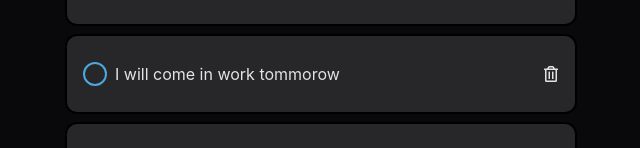
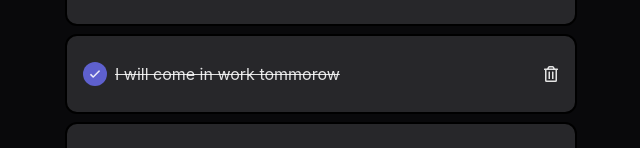
Before and after one commit to NoOseGG/todos, a React (Vite) app: page / in a window 1280 px wide. Shown: the part 283-431 px from the top of the page, without its empty margins (319-959 px from the left). Built offline with nearby package versions, Linux system fonts and the light colour scheme.

Commit message:
adding is checking todo item

```diff
--- a/src/components/Todos/ListOfTodos/ListOfTodos.tsx
+++ b/src/components/Todos/ListOfTodos/ListOfTodos.tsx
@@ -5,9 +5,14 @@ import { TodoItem } from "../TodoItem/TodoItem";
 interface Props {
   todos: ITodo[];
   handleDeleteTodo: (id: number) => void;
+  handleToggleCheck: (id: number) => void;
 }
 
-const ListOfTodos: React.FC<Props> = ({ todos, handleDeleteTodo }) => {
+const ListOfTodos: React.FC<Props> = ({
+  todos,
+  handleDeleteTodo,
+  handleToggleCheck,
+}) => {
   return (
     <div className="w-2/4 h-auto mt-16 flex flex-col gap-2">
       {todos.map((todo) => (
@@ -15,6 +20,7 @@ const ListOfTodos: React.FC<Props> = ({ todos, handleDeleteTodo }) => {
           todo={todo}
           key={todo.id}
           handleDeleteTodo={handleDeleteTodo}
+          handleToggleCheck={handleToggleCheck}
         />
       ))}
     </div>
--- a/src/components/Todos/TodoItem/TodoItem.tsx
+++ b/src/components/Todos/TodoItem/TodoItem.tsx
@@ -1,20 +1,32 @@
 import React from "react";
 import { ITodo } from "../../../interfaces/interfaces";
 import { FaRegTrashAlt } from "react-icons/fa";
+import { IoIosCheckmark } from "react-icons/io";
 
 interface Props {
   todo: ITodo;
   handleDeleteTodo: (id: number) => void;
+  handleToggleCheck: (id: number) => void;
 }
 
-const TodoItem: React.FC<Props> = ({ todo, handleDeleteTodo }) => {
+const TodoItem: React.FC<Props> = ({ todo, handleDeleteTodo, handleToggleCheck }) => {
   console.log(todo);
 
   return (
     <div className="w-full h-20 p-4 bg-zinc-800 flex items-center border-2 border-black rounded-xl gap-2">
-      <span className="w-6 h-6 border-2 border-lightBlue rounded-full"></span>
-      <div className="text-base grow">{todo.title}</div>
-      <FaRegTrashAlt className="cursor-pointer" onClick={() => handleDeleteTodo(todo.id)}/>
+      <span
+        className={`w-6 h-6 ${
+          todo.isChecking ? "bg-lightPurple" : "border-2 border-lightBlue"
+        } rounded-full cursor-pointer flex justify-center items-center`}
+        onClick={() => handleToggleCheck(todo.id)}
+      >
+        {todo.isChecking && <IoIosCheckmark className="w-8 h-8" />}
+      </span>
+      <div className={`text-base grow ${todo.isChecking && 'line-through'}`}>{todo.title}</div>
+      <FaRegTrashAlt
+        className="cursor-pointer"
+        onClick={() => handleDeleteTodo(todo.id)}
+      />
     </div>
   );
 };
--- a/src/components/Todos/Todos.tsx
+++ b/src/components/Todos/Todos.tsx
@@ -8,21 +8,24 @@ const Todos: React.FC = () => {
     {
       id: 1,
       title: "Buy potato",
+      isChecking: false,
     },
     {
       id: 2,
       title: "I will come in work tommorow",
+      isChecking: true,
     },
     {
       id: 3,
       title: "Playing Counter-Strike 2",
+      isChecking: false,
     },
   ]);
 
   const handleAddTodo = (query: string) => {
     const newTodos = [
       ...todos,
-      { id: Math.floor(Math.random() * 1000), title: query },
+      { id: Math.floor(Math.random() * 1000), title: query, isChecking: false },
     ];
     setTodos(newTodos);
   };
@@ -32,11 +35,15 @@ const Todos: React.FC = () => {
     setTodos(newTodos);
   };
 
+  const handleToggleCheck = (id: number) => {
+    console.log(`check: ${id}`);
+  };
+
   return (
     <div className="w-full h-full grow bg-zinc-950 flex items-start justify-center relative">
       <Input handleAddTodo={handleAddTodo} />
       <div className="w-4/5 h-full mx-auto flex justify-center">
-        <ListOfTodos todos={todos} handleDeleteTodo={handleDeleteTodo} />
+        <ListOfTodos todos={todos} handleDeleteTodo={handleDeleteTodo} handleToggleCheck={handleToggleCheck}/>
       </div>
     </div>
   );
--- a/src/interfaces/interfaces.ts
+++ b/src/interfaces/interfaces.ts
@@ -1,4 +1,5 @@
 export interface ITodo {
     id: number;
     title: string;
+    isChecking: boolean;
 }
```
